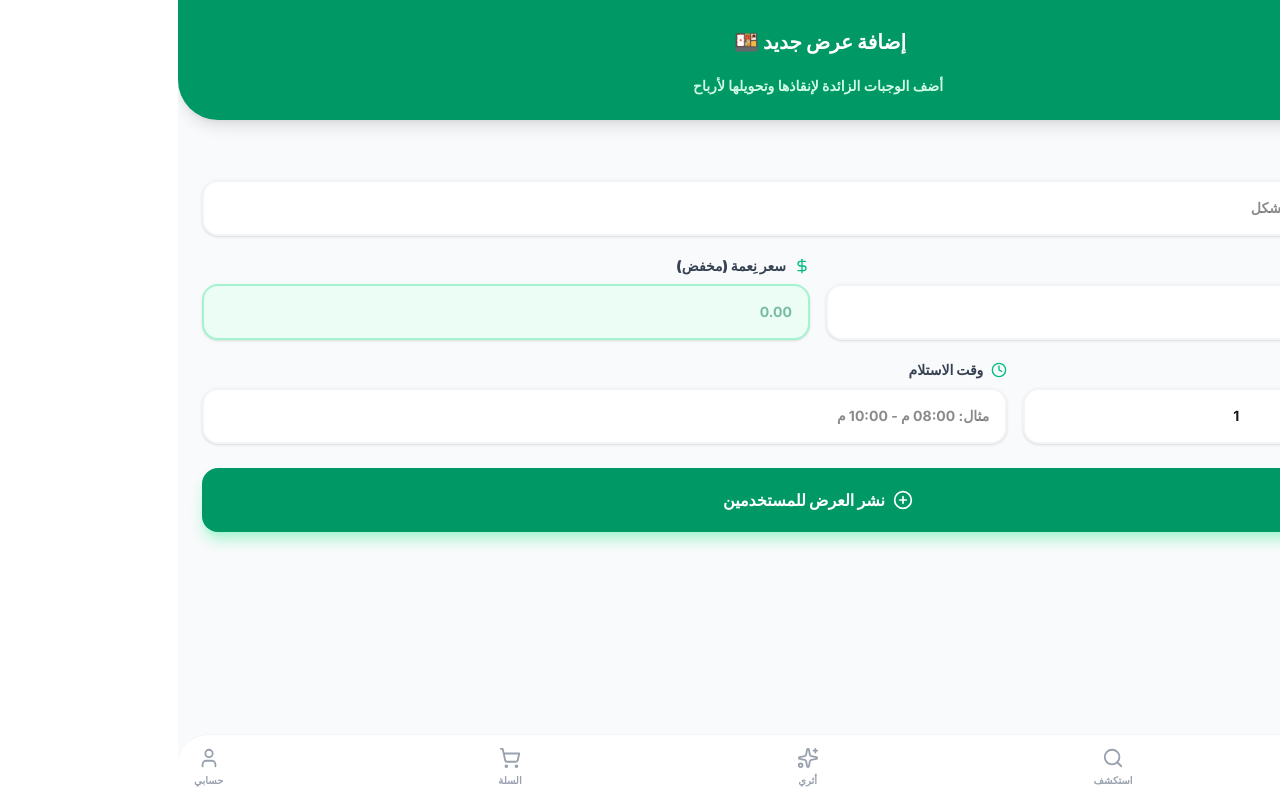
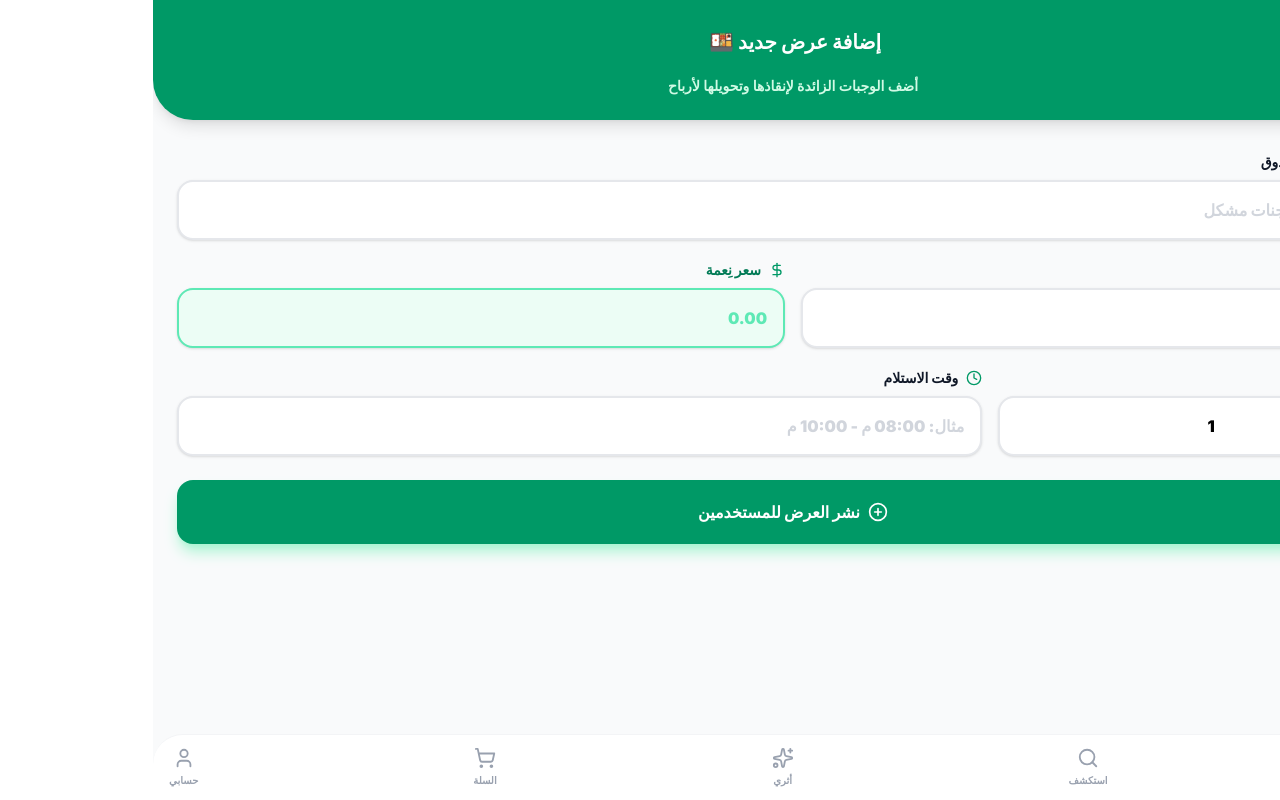
Before and after one commit to msaadi1902-max/nimah-app, a Next.js app: page /add-meal in a window 1280 px wide. Built offline with nearby package versions, Linux system fonts and the light colour scheme; no server answers; sample sign-in values are in the browser's storage.

Commit message:
fix add meal text color and database connection

```diff
--- a/src/app/add-meal/page.tsx
+++ b/src/app/add-meal/page.tsx
@@ -5,14 +5,12 @@ import { createClient } from '@supabase/supabase-js'
 import { PlusCircle, Utensils, DollarSign, Clock, Package, ArrowRight } from 'lucide-react'
 import BottomNav from '@/components/BottomNav'
 
-// ربط قاعدة البيانات
 const supabase = createClient(process.env.NEXT_PUBLIC_SUPABASE_URL!, process.env.NEXT_PUBLIC_SUPABASE_ANON_KEY!)
 
 export default function AddMealPage() {
   const router = useRouter()
   const [loading, setLoading] = useState(false)
 
-  // بيانات الوجبة
   const [mealData, setMealData] = useState({
     name: '',
     original_price: '',
@@ -21,13 +19,11 @@ export default function AddMealPage() {
     pickup_time: ''
   })
 
-  // دالة الإرسال لقاعدة البيانات
   const handleSubmit = async (e: React.FormEvent) => {
     e.preventDefault()
     setLoading(true)
 
     try {
-      // إدخال البيانات في جدول meals (تأكد أن الجدول موجود في Supabase بنفس الاسم)
       const { error } = await supabase
         .from('meals')
         .insert([
@@ -37,14 +33,13 @@ export default function AddMealPage() {
             discounted_price: Number(mealData.discounted_price),
             quantity: Number(mealData.quantity),
             pickup_time: mealData.pickup_time,
-            // merchant_id: سنقوم بربطه لاحقاً بمعرف التاجر الفعلي
           }
         ])
 
       if (error) throw error
 
       alert('✅ تم إضافة الوجبة بنجاح!')
-      router.push('/') // العودة للصفحة الرئيسية بعد الإضافة
+      router.push('/')
     } catch (error: any) {
       alert('حدث خطأ أثناء الإضافة: ' + error.message)
     } finally {
@@ -54,7 +49,6 @@ export default function AddMealPage() {
 
   return (
     <div className="min-h-screen bg-gray-50 pb-28 text-right font-sans" dir="rtl">
-      {/* الهيدر */}
       <div className="bg-emerald-600 text-white p-6 rounded-b-[40px] shadow-lg mb-8">
         <div className="flex items-center justify-between mb-4">
           <button onClick={() => router.back()} className="bg-white/20 p-2 rounded-xl">
@@ -66,85 +60,81 @@ export default function AddMealPage() {
         <p className="text-emerald-100 text-sm font-bold text-center">أضف الوجبات الزائدة لإنقاذها وتحويلها لأرباح</p>
       </div>
 
-      {/* نموذج الإضافة */}
       <form onSubmit={handleSubmit} className="px-6 space-y-5">
 
-        {/* اسم الوجبة */}
         <div>
-          <label className="flex items-center gap-2 text-sm font-black text-gray-700 mb-2">
-            <Utensils size={16} className="text-emerald-500" /> اسم الوجبة / الصندوق
+          <label className="flex items-center gap-2 text-sm font-black text-gray-900 mb-2">
+            <Utensils size={16} className="text-emerald-600" /> اسم الوجبة / الصندوق
           </label>
+          {/* تم تعديل لون الخط ليكون text-black */}
           <input
             type="text"
             required
             placeholder="مثال: صندوق معجنات مشكل"
-            className="w-full bg-white border-2 border-gray-100 rounded-2xl p-4 text-sm font-bold focus:border-emerald-500 focus:outline-none transition-colors shadow-sm"
+            className="w-full bg-white border-2 border-gray-200 rounded-2xl p-4 text-base font-black text-black placeholder:text-gray-300 focus:border-emerald-500 focus:outline-none transition-colors shadow-sm"
             value={mealData.name}
             onChange={(e) => setMealData({...mealData, name: e.target.value})}
           />
         </div>
 
-        {/* الأسعار */}
         <div className="flex gap-4">
           <div className="flex-1">
-            <label className="flex items-center gap-2 text-sm font-black text-gray-700 mb-2">
-              <DollarSign size={16} className="text-gray-400" /> السعر الأصلي
+            <label className="flex items-center gap-2 text-sm font-black text-gray-900 mb-2">
+              <DollarSign size={16} className="text-gray-500" /> السعر الأصلي
             </label>
             <input
               type="number"
               required
               placeholder="0.00"
-              className="w-full bg-white border-2 border-gray-100 rounded-2xl p-4 text-sm font-bold focus:border-emerald-500 focus:outline-none transition-colors shadow-sm line-through text-gray-400"
+              className="w-full bg-white border-2 border-gray-200 rounded-2xl p-4 text-base font-black text-black placeholder:text-gray-300 focus:border-emerald-500 focus:outline-none transition-colors shadow-sm"
               value={mealData.original_price}
               onChange={(e) => setMealData({...mealData, original_price: e.target.value})}
             />
           </div>
           <div className="flex-1">
-            <label className="flex items-center gap-2 text-sm font-black text-gray-700 mb-2">
-              <DollarSign size={16} className="text-emerald-500" /> سعر نِعمة (مخفض)
+            <label className="flex items-center gap-2 text-sm font-black text-emerald-700 mb-2">
+              <DollarSign size={16} className="text-emerald-600" /> سعر نِعمة
             </label>
             <input
               type="number"
               required
               placeholder="0.00"
-              className="w-full bg-emerald-50 border-2 border-emerald-200 rounded-2xl p-4 text-sm font-bold focus:border-emerald-500 focus:outline-none transition-colors shadow-sm text-emerald-700"
+              className="w-full bg-emerald-50 border-2 border-emerald-300 rounded-2xl p-4 text-base font-black text-black placeholder:text-emerald-300 focus:border-emerald-500 focus:outline-none transition-colors shadow-sm"
               value={mealData.discounted_price}
               onChange={(e) => setMealData({...mealData, discounted_price: e.target.value})}
             />
           </div>
         </div>
 
-        {/* الكمية والوقت */}
         <div className="flex gap-4">
           <div className="w-1/3">
-            <label className="flex items-center gap-2 text-sm font-black text-gray-700 mb-2">
-              <Package size={16} className="text-emerald-500" /> الكمية
+            <label className="flex items-center gap-2 text-sm font-black text-gray-900 mb-2">
+              <Package size={16} className="text-emerald-600" /> الكمية
             </label>
             <input
               type="number"
               min="1"
               required
-              className="w-full bg-white border-2 border-gray-100 rounded-2xl p-4 text-sm font-bold focus:border-emerald-500 focus:outline-none transition-colors shadow-sm text-center"
+              className="w-full bg-white border-2 border-gray-200 rounded-2xl p-4 text-base font-black text-black text-center focus:border-emerald-500 focus:outline-none transition-colors shadow-sm"
               value={mealData.quantity}
               onChange={(e) => setMealData({...mealData, quantity: e.target.value})}
             />
           </div>
           <div className="flex-1">
-            <label className="flex items-center gap-2 text-sm font-black text-gray-700 mb-2">
-              <Clock size={16} className="text-emerald-500" /> وقت الاستلام
+            <label className="flex items-center gap-2 text-sm font-black text-gray-900 mb-2">
+              <Clock size={16} className="text-emerald-600" /> وقت الاستلام
             </label>
             <input
               type="text"
               required
               placeholder="مثال: 08:00 م - 10:00 م"
-              className="w-full bg-white border-2 border-gray-100 rounded-2xl p-4 text-sm font-bold focus:border-emerald-500 focus:outline-none transition-colors shadow-sm"
+              className="w-full bg-white border-2 border-gray-200 rounded-2xl p-4 text-base font-black text-black placeholder:text-gray-300 focus:border-emerald-500 focus:outline-none transition-colors shadow-sm"
               value={mealData.pickup_time}
               onChange={(e) => setMealData({...mealData, pickup_time: e.target.value})}
             />
           </div>
         </div>
 
-        {/* زر الإرسال */}
         <button
           type="submit"
           disabled={loading}
```
